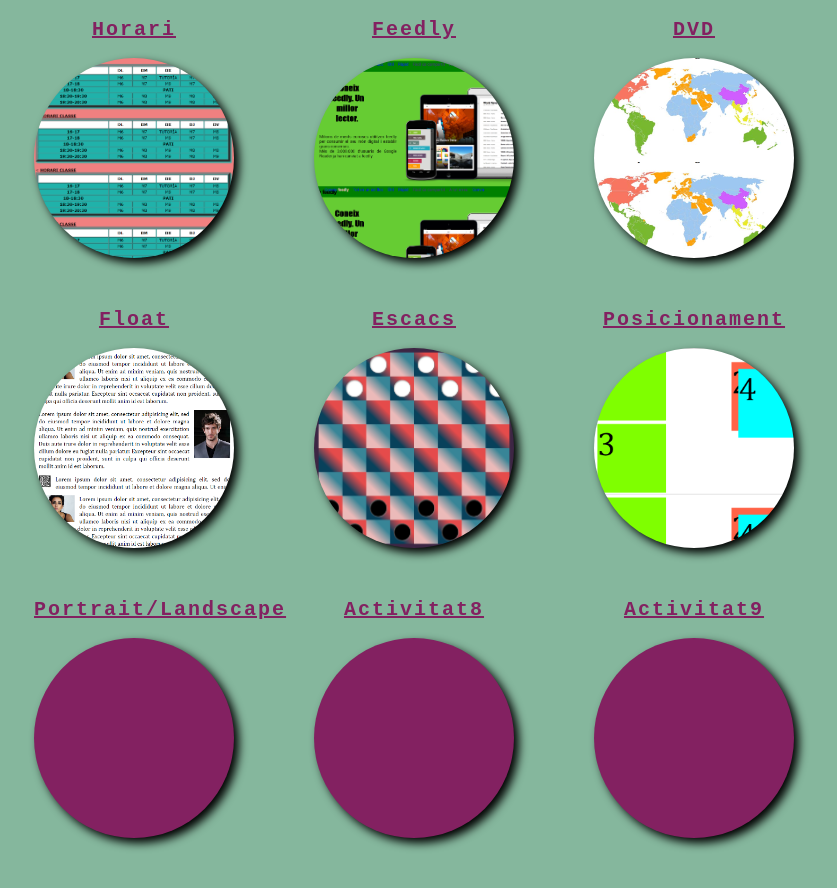
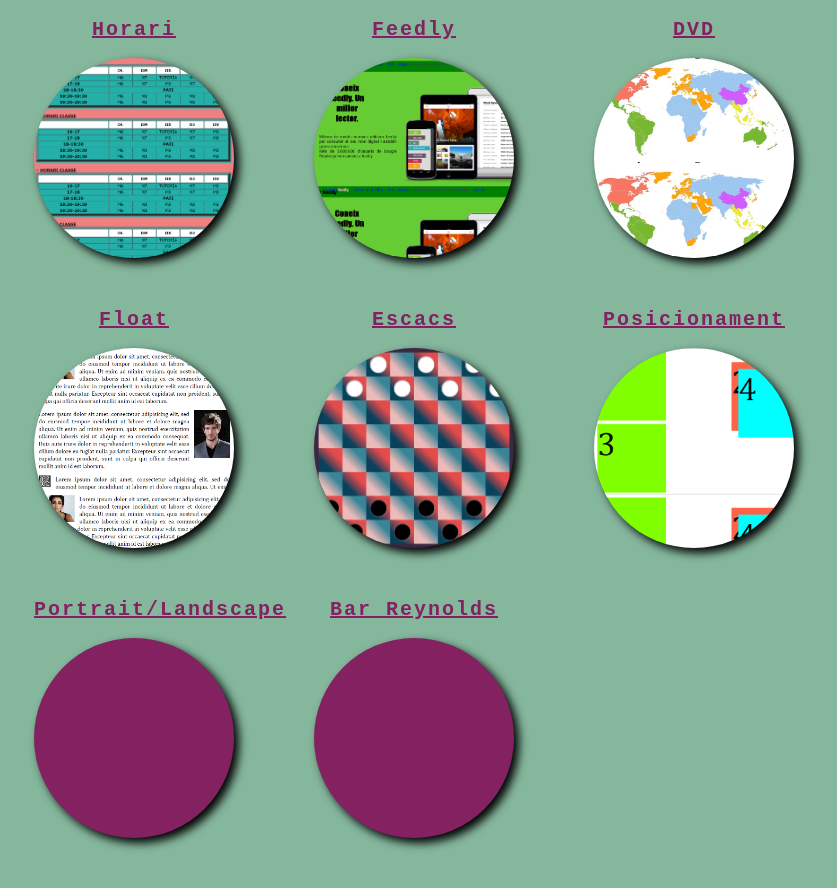
Before and after one commit to jruiz2019crn/AGS2, a plain HTML site: page index.html in a window 1280 px wide. Shown: the whole page, without its empty margins (196-1033 px from the left). Drawn offline with Linux system fonts and the light colour scheme.

Commit message:
Update index.html

```diff
--- a/index.html
+++ b/index.html
@@ -15,8 +15,8 @@
       <li id="a05"><a href="s2m8uf105_Ruiz/index.html"><b>Escacs</b></a></li>
       <li id="a06"><a href="s2m8uf106_Ruiz/index.html"><b>Posicionament</b></a></li>
       <li id="a07"><a href="s2m8uf107_Ruiz/index.html"><b>Portrait/Landscape</b></a></li>
-      <li id="a07"><a href="s2m8uf108_Ruiz/index.html"><b>Activitat8</b></a></li>
-      <li id="a07"><a href="s2m8uf109_Ruiz/index.html"><b>Activitat9</b></a></li>
+      <li id="a08"><a href="s2m8uf108_Ruiz/index.html"><b>Bar Reynolds</b></a></li>
+
     </ul>
   </body>
 </html>
```
